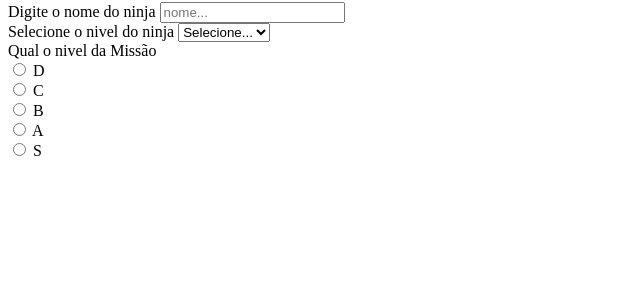
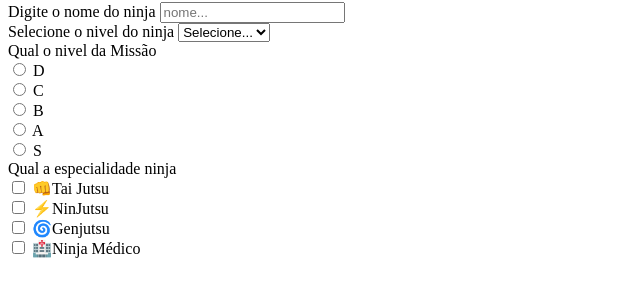
Before and after one commit to cauanzin08/Progresso-HTML, a plain HTML site: page Pages/forms.html in a window 1280 px wide. Shown: the part 78-374 px from the top of the page, without its empty margins (0-640 px from the left). Drawn offline with Linux system fonts and the light colour scheme.

Commit message:
finaliza quarta parte da missão ninja

```diff
--- a/Pages/forms.html
+++ b/Pages/forms.html
@@ -60,6 +60,41 @@
                     </label>
                 </div>
             </div>
+
+            <div class="especialidades">
+                <label for="especialidades">Qual a especialidade ninja</label>
+                <div>
+                    <label for="tai jutsu">
+                        <input type="checkbox" name="especialidades" value="tai jutsu"/>
+                        👊Tai Jutsu
+                    </label>
+                </div>
+
+            <div class="especialidades">
+                <div>
+                    <label for="ninjutsu">
+                        <input type="checkbox" name="especialidades" value="tai jutsu"/>
+                        ⚡NinJutsu
+                    </label>
+                </div>
+
+            <div class="especialidades">
+
+                <div>
+                    <label for="genjutsu">
+                        <input type="checkbox" name="especialidades" value="tai jutsu"/>
+                        🌀Genjutsu
+                    </label>
+                </div>
+
+            <div class="especialidades">
+                <div>
+                    <label for="medico">
+                        <input type="checkbox" name="especialidades" value="tai jutsu"/>
+                        🏥Ninja Médico
+                    </label>
+                </div>
+            </div>
         </form>
     </section>
 </body>
```
